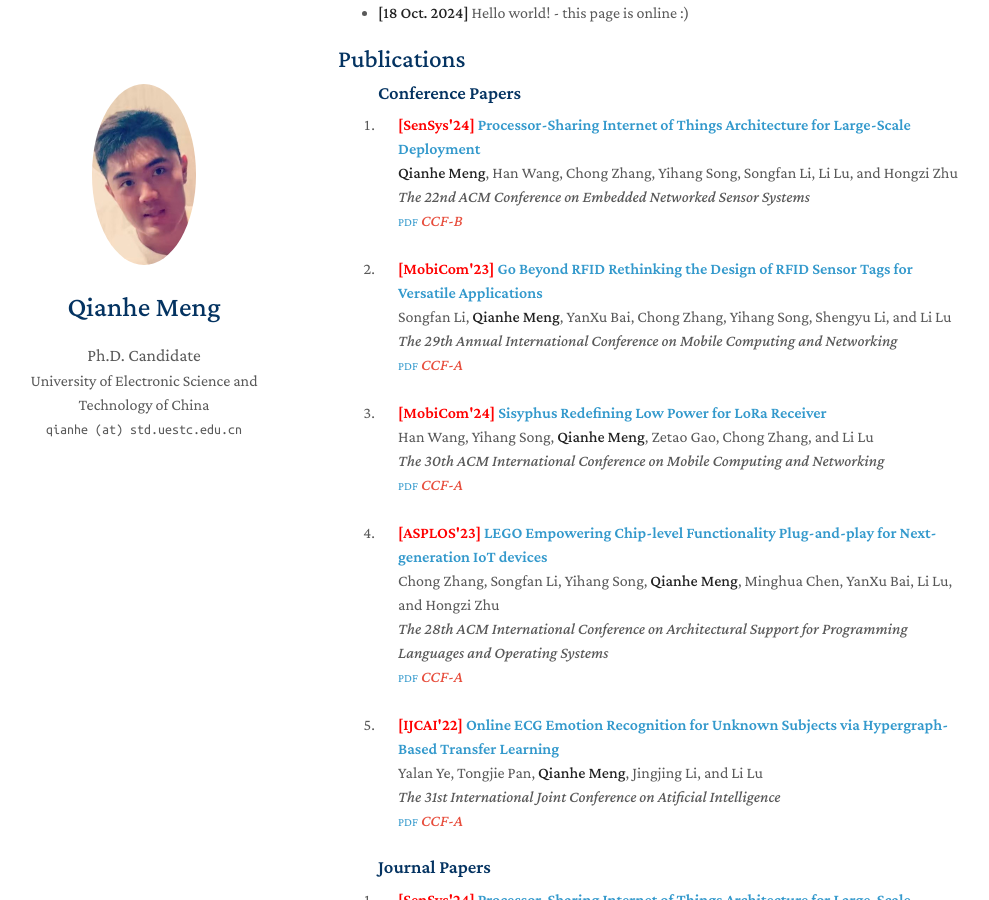
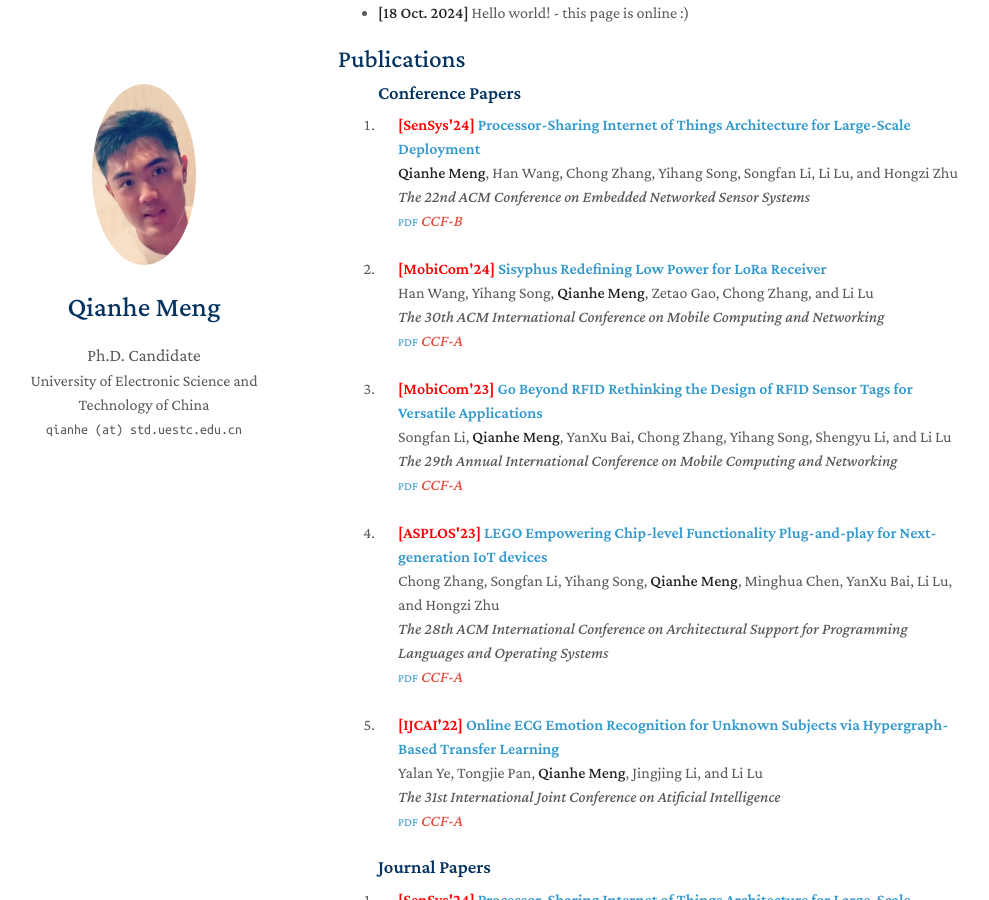
Before and after one commit to mqhyes/mqhyes.github.io, a Jekyll site: the page built from index.md, in a window 1280 px wide and 900 px high, scrolled down 443 px. Shown: the whole window, without its empty margins (132-1121 px from the left). Built offline with Jekyll 4.4.1, drawn with Linux system fonts in a browser that asks for light colours; a style sheet for code colours, icons or effects is not loaded.

```diff
--- a/_data/publications_conference.yml
+++ b/_data/publications_conference.yml
@@ -10,20 +10,20 @@ main:
 #    image: ./assets/img/teaser_example_2.png
     notes: CCF-B
 
-  - title: Go Beyond RFID Rethinking the Design of RFID Sensor Tags for Versatile Applications
-    authors: Songfan Li, <strong>Qianhe Meng</strong>, YanXu Bai, Chong Zhang, Yihang Song, Shengyu Li, and Li Lu
-    conference_short: MobiCom'23
-    conference: The 29th Annual International Conference on Mobile Computing and Networking
+  - title: Sisyphus Redefining Low Power for LoRa Receiver
+    authors: Han Wang, Yihang Song, <strong>Qianhe Meng</strong>, Zetao Gao, Chong Zhang, and Li Lu
+    conference_short: MobiCom'24
+    conference: The 30th ACM International Conference on Mobile Computing and Networking
     pdf: https://mqhyes.github.io/
 #    code: https://github.com/MrGiovanni/ContinualLearning
 #    bibtex: https://bib.yliu.me/MICCAI23.txt
 #    image: ./assets/img/teaser_example_2.png
     notes: CCF-A
 
-  - title: Sisyphus Redefining Low Power for LoRa Receiver
-    authors: Han Wang, Yihang Song, <strong>Qianhe Meng</strong>, Zetao Gao, Chong Zhang, and Li Lu
-    conference_short: MobiCom'24
-    conference: The 30th ACM International Conference on Mobile Computing and Networking
+  - title: Go Beyond RFID Rethinking the Design of RFID Sensor Tags for Versatile Applications
+    authors: Songfan Li, <strong>Qianhe Meng</strong>, YanXu Bai, Chong Zhang, Yihang Song, Shengyu Li, and Li Lu
+    conference_short: MobiCom'23
+    conference: The 29th Annual International Conference on Mobile Computing and Networking
     pdf: https://mqhyes.github.io/
 #    code: https://github.com/MrGiovanni/ContinualLearning
 #    bibtex: https://bib.yliu.me/MICCAI23.txt
```
